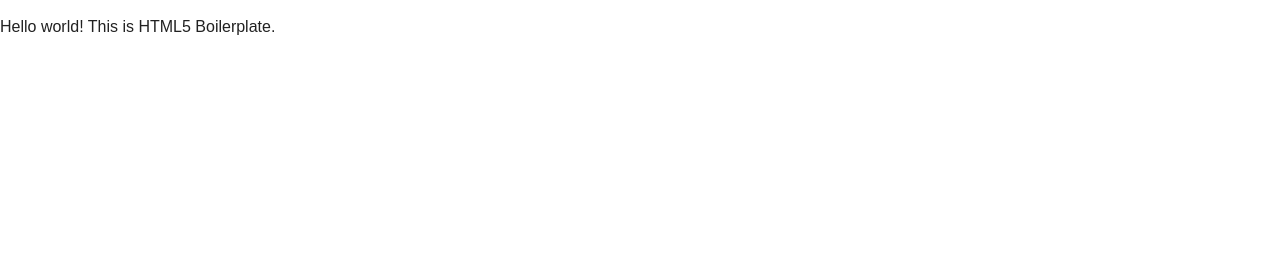
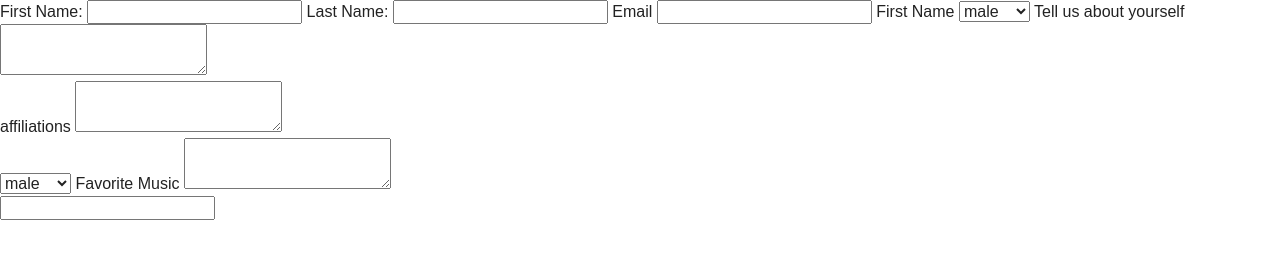
Before and after one commit to drumslayert/TIY-Assignments, a website: page MultiColumnForm/html5-boilerplate_v5/index.html in a window 1280 px wide. Drawn offline with nearby package versions, Linux system fonts and the light colour scheme.

Commit message:
multicolumnform

```diff
--- a/MultiColumnForm/html5-boilerplate_v5/index.html
+++ b/MultiColumnForm/html5-boilerplate_v5/index.html
@@ -19,8 +19,43 @@
             <p class="browserupgrade">You are using an <strong>outdated</strong> browser. Please <a href="http://browsehappy.com/">upgrade your browser</a> to improve your experience.</p>
         <![endif]-->
 
+        <!-- https://developer.mozilla.org/en-US/docs/Web/Guide/HTML/Forms/My_first_HTML_form -->
+        <section>
+        				<form>
+        					<section class="column">
+        						<label for="first_name">First Name:</label>
+        	  					<input type="text" id="first_name">
+        	  					<label for="last_name">Last Name:</label>
+        	  					<input type="text" id="last_name">
+        	  					<label for="email">Email</label>
+        	  					<input type="email" id="email">
+        	  					<label for="first_name">First Name</label>
+        	  					<select id="gender">
+        	  						<option>male</option>
+        	  						<option>female</option>
+        	  					</select>
+        	  					<label for="bio">Tell us about yourself</label>
+        	  					<textarea id="bio"></textarea>
+        	  			</section>
+                  <section class="column">
+          						<label for="cell_number"> </label>
+                    <label for="affiliations">affiliations</label>
+                    <textarea id="affiliations"></textarea>
+                    <section>
+                    <select id="occupation">
+                      <option>male</option>
+                      <option>female</option>
+                    </section>
+                    <label for="dogs_name">Dogs Name</label>
+                    <select id="dogs_name">
+                      <label for="favorite_music">Favorite Music</label>
+                      <textarea id="favorite_music"></textarea>
+                  </section>
+        	  				<section><input></section>
+        				</form>
+        </section>
         <!-- Add your site or application content here -->
-        <p>Hello world! This is HTML5 Boilerplate.</p>
+
 
         <script src="https://ajax.googleapis.com/ajax/libs/jquery/1.11.3/jquery.min.js"></script>
         <script>window.jQuery || document.write('<script src="js/vendor/jquery-1.11.3.min.js"><\/script>')</script>
```
